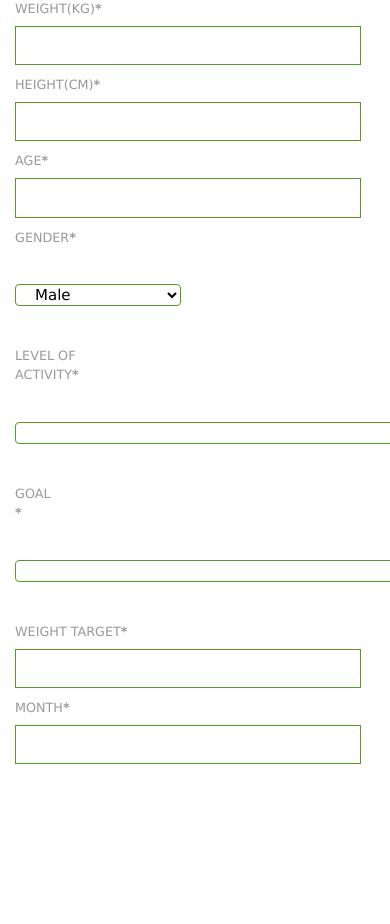
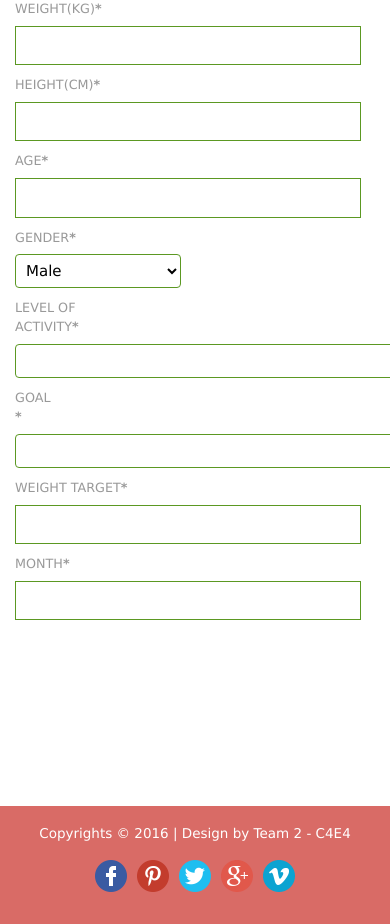
Before and after one commit to tranthanhtu/test123, a Flask app: page /BMI in a window 390 px wide; the page is wider, and only the part inside the window is pictured. Shown: the part 254-1178 px from the top of that part. Run offline with Flask 2, Linux system fonts and the light colour scheme; some libraries are stand-ins or nearby versions.

Commit message:
no message

```diff
--- a/templates/BMI.html
+++ b/templates/BMI.html
@@ -96,14 +96,14 @@ Smartphone Compatible web template, free webdesigns for Nokia, Samsung, LG, Sony
                          </div>
                          <div class="wow fadeInRight" data-wow-delay="0.4s" style="width: 46%;color: black">
                              <span>GENDER<label>*</label></span>
-                             <select name="gender" id="country" onchange="change_country(this.value)"class="wow fadeInRight col-md-6 company_address" type="text" style="border: 1px solid #5B9822;  style="color: black">
+                             <select name="gender" id="country" onchange="change_country(this.value)"class="wow fadeInRight" type="text" style="border: 1px solid #5B9822;  style="color: black">
                                                 <option >Male</option>
                                                 <option>Female</option>
                              </select>
                          <div class="wow fadeInRight" data-wow-delay="0.4s" style="width: 46%;color: black">
                              <span>LEVEL OF ACTIVITY<label>*</label></span>
-                             <select name="activities" id="country" onchange="change_country(this.value)" class="wow fadeInRight col-md-6 company_address" type="text" style="padding-right:517px;border: 1px solid #5B9822; style="color: black">
-                                                <option>Little or no excercise</option>
+                             <select name="activities" id="country" onchange="change_country(this.value)" class="wow fadeInRight" type="text" style="padding-right:517px;border: 1px solid #5B9822; style="color: black">
+                                                <option >Little or no excercise</option>
                                                 <option>Light exercise (1-3 times/week)</option>
                                                  <option>Moderate exercise (3-5 days/week)</option>
                                                  <option>Heavy exercise (6-7 days/week)</option>
@@ -111,7 +111,7 @@ Smartphone Compatible web template, free webdesigns for Nokia, Samsung, LG, Sony
                              </select>
                           <div class="wow fadeInRight" data-wow-delay="0.4s" style="width: 46%;color: black">
                              <span>GOAL<label>*</label></span>
-                             <select name="target" id="country" onchange="change_country(this.value)"class="wow fadeInRight col-md-6 company_address" type="text" style="padding-right:517px;border: 1px solid #5B9822;  style="color: black">
+                             <select name="target" id="country" onchange="change_country(this.value)"class="wow fadeInRight" type="text" style="padding-right:517px;border: 1px solid #5B9822;  style="color: black">
                                                 <option >Lose weight</option>
                                                 <option>Gain weight</option>
                              </select>
```
